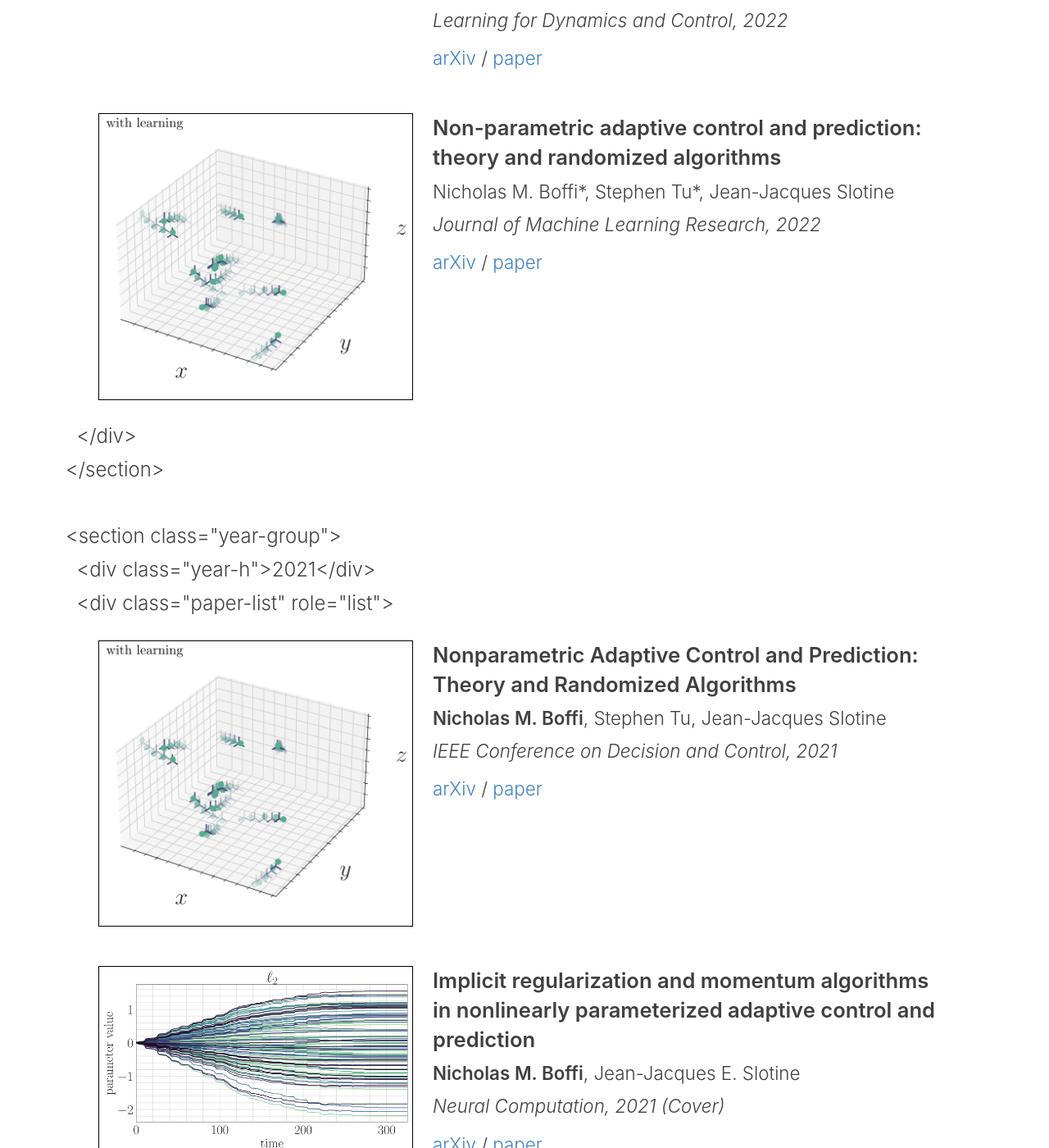
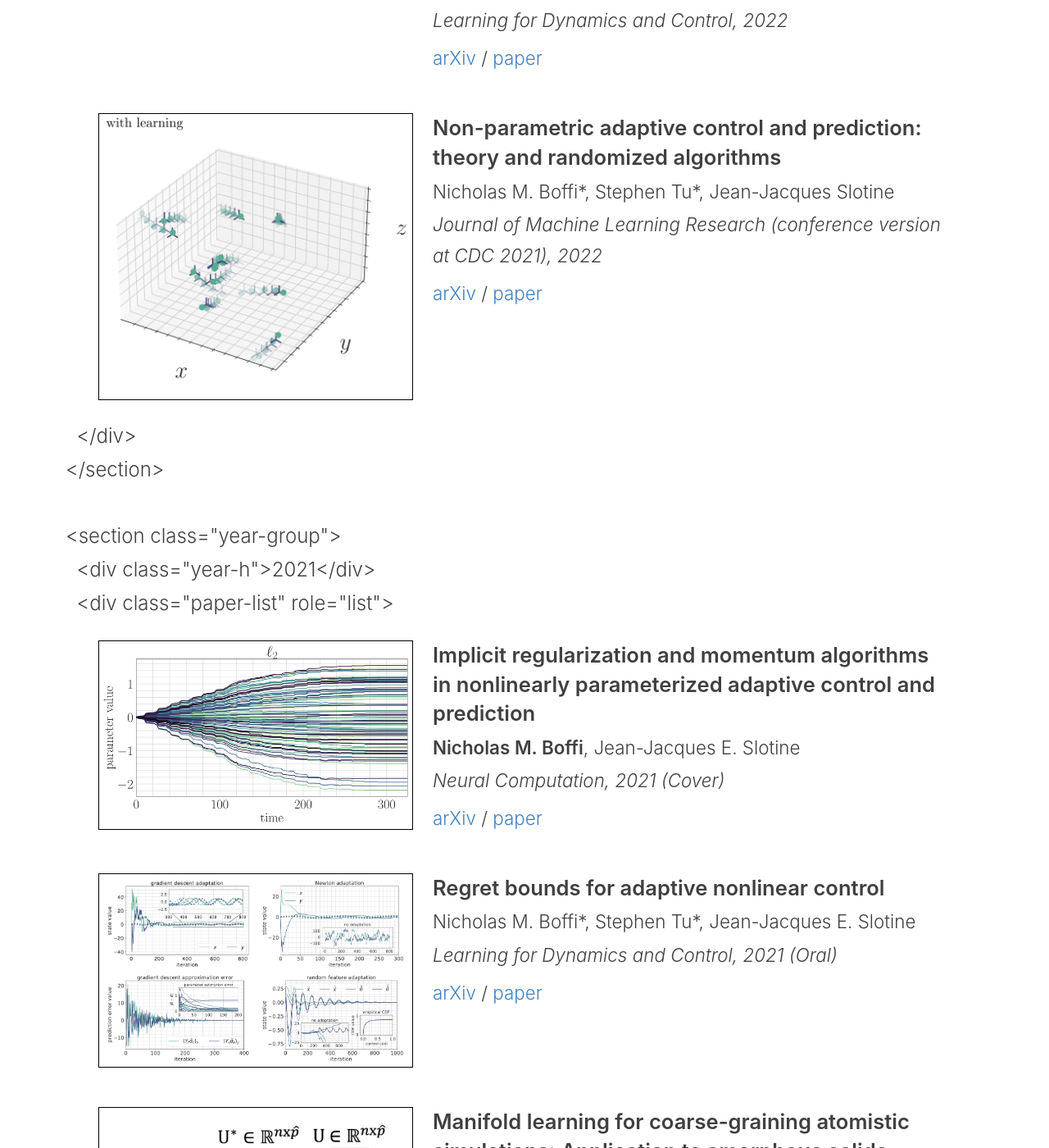
Before and after one commit to nmboffi/nmboffi.github.io, a Jekyll site: the page built from _pages/publications.md, in a window 1280 px wide and 1400 px high, scrolled down 6757 px. Shown: the whole window at 82% size. Built offline with Jekyll 4.4.1, drawn with Linux system fonts in a browser that asks for light colours.

Commit message:
remove duplicate pub

```diff
--- a/_data/publications.yml
+++ b/_data/publications.yml
@@ -240,7 +240,7 @@
     - Nicholas M. Boffi*
     - Stephen Tu*
     - Jean-Jacques Slotine
-  venue: Journal of Machine Learning Research
+  venue: "Journal of Machine Learning Research (conference version at CDC 2021)"
   venue_short: JMLR
   year: 2022
   journal: "https://www.jmlr.org/papers/volume23/22-0022/22-0022.pdf"
@@ -347,21 +347,6 @@
   thumbnail: /images/figs/mirror_descent/implicit_reg.png
   highlight: false
   category: journal
-
-- id: cdc-nonparametric
-  title: "Nonparametric Adaptive Control and Prediction: Theory and Randomized Algorithms"
-  authors:
-    - Nicholas M. Boffi
-    - Stephen Tu
-    - Jean-Jacques Slotine
-  venue: IEEE Conference on Decision and Control
-  venue_short: CDC
-  year: 2021
-  conference: "https://ieeexplore.ieee.org/abstract/document/9682907/"
-  arxiv: "2106.03589"
-  thumbnail: /images/figs/learning_lyapunov/adaptive.png
-  highlight: false
-  category: conference
 
 - id: coordinate-transformation
   title: "Coordinate transformation methodology for simulating quasi-static elastoplastic solids"
--- a/_includes/research-section.html
+++ b/_includes/research-section.html
@@ -25,7 +25,7 @@
   <div>
     <h4>Undergraduate Students</h4>
     <p>Ishin Shah<br>
-    <em style="font-size: 0.9em;">Department of Mathematical Sciences</em>
+    <em style="font-size: 0.9em;">Department of Mathematical Sciences</em><br>
     <em style="font-size: 0.85em;">co-advised with Max Simchowitz</em></p>
   </div>
 </div>
```
